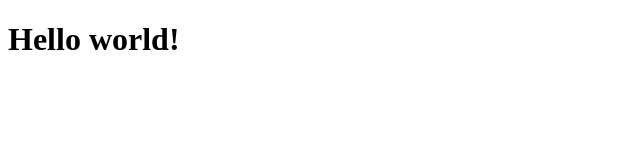
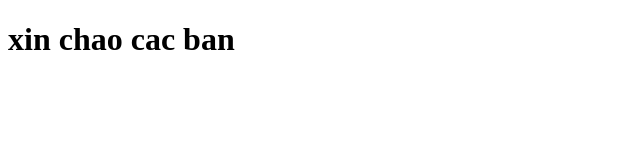
Before and after one commit to trvinhky/ct300_lab1, a plain HTML site: page index.html in a window 1280 px wide. Shown: the whole page, without its empty margins (0-640 px from the left). Drawn offline with Linux system fonts and the light colour scheme.

Commit message:
member1_commit

```diff
--- a/index.html
+++ b/index.html
@@ -7,6 +7,6 @@
     <title>Document</title>
   </head>
   <body>
-    <h1>Hello world!</h1>
+    <h1>xin chao cac ban</h1>
   </body>
 </html>
```
